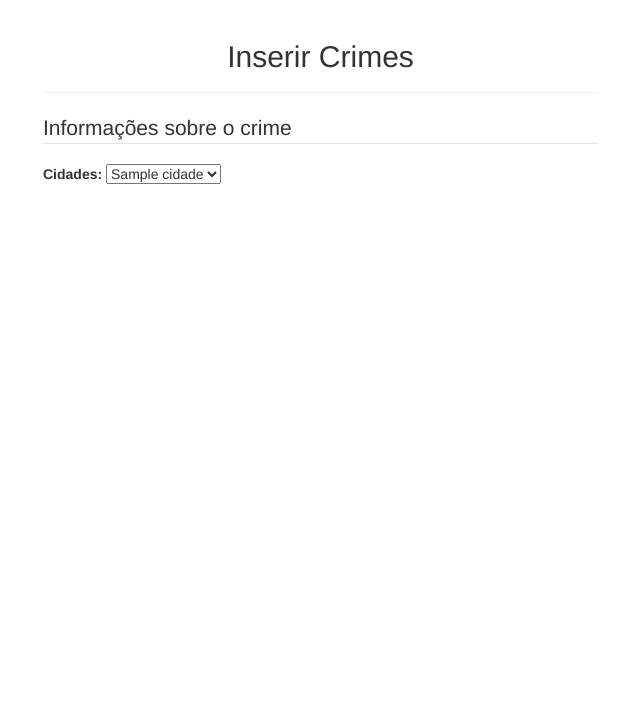
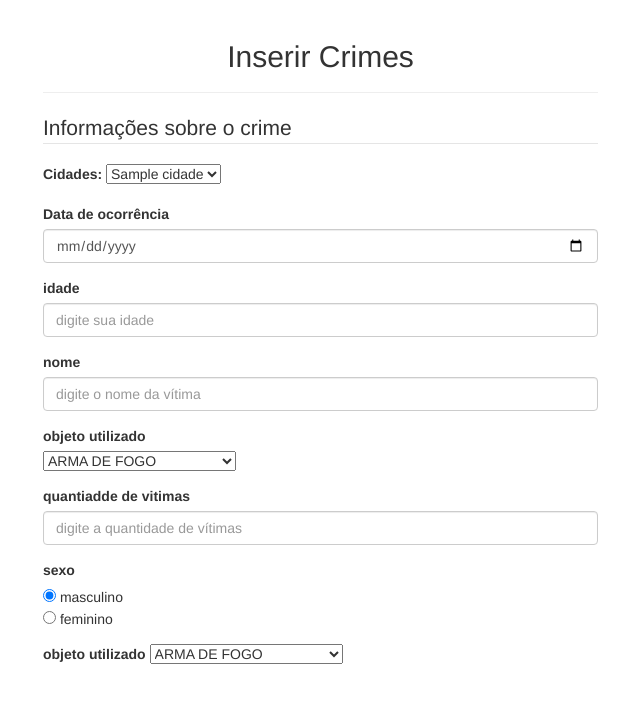
Before and after one commit to elntele/crimesPE, a PHP site: page /inserirCrimes.php in a window 1280 px wide. Shown: the top 703 px of the page, without its empty margins (27-667 px from the left). Run offline with PHP 8.4, Linux system fonts and the light colour scheme; tables that the repository leaves empty or names only in its code hold one stand-in row (values such as "Sample post").

Commit message:
Incremento do formulario de inserção de crime... Incompleto, falta trocar a ultima tag peplo tipo de crime

```diff
--- a/inserirCrimes.php
+++ b/inserirCrimes.php
@@ -38,15 +38,57 @@
 				    ?>
 				    </select>
 			    </div>
+
+			    <div class="form-group">
+			    	<label>Data de ocorrência</label>
+			    	<input type="date" class="form-control" name="data" >
+			    </div>
+
+			    <div class="form-group">
+			    	<label>idade</label>
+			    	<input type="number" min="0" max="100" class="form-control" name="idade" placeholder="digite sua idade" >
+			    </div>
+
+			     <div class="form-group">
+			    	<label>nome</label>
+			    	<input type="text"  class="form-control" name="nome" placeholder="digite o nome da vítima" >
+			    </div>
+
+			    <div class="form-group">
+			    	<label>objeto utilizado</label><br>
+			    	<select name="objeto">
+					    <option>ARMA DE FOGO</option >
+					    <option>ARMA BRANCA</option >
+					    <option>OUTRO TIPO DE OBJETO</option >
+					    </select>
+
+			    </div>
+
+			    <div class="form-group">
+			    	<label>quantiadde de vitimas </label><br>
+			    	<input type="number" min="1" max="10000" class="form-control" name="qtd vitimas" placeholder="digite a quantidade de vítimas" >
+			    </div>
+			    <div class="form-group">
+			      <label>sexo</label><br>
+				  <input type="radio" name="gender" value="masculino" checked> masculino<br>
+				  <input type="radio" name="gender" value="feminino"> feminino<br>
+				</div>
+
+				<div class="form-group">
+			    	<label>objeto utilizado</label>
+			    	<select name="objeto">
+					        <option>ARMA DE FOGO</option >
+					        <option>ARMA BRANCA</option >
+					        <option>OUTRO TIPO DE OBJETO</option >
+
+			    </div>
+
+
+
+
+
     		</fieldset>
 
-    <!-- 		<div class="form-group">
-    			<label class="control-label">Cidade</label>
-    			<select type="text" name="cidade" class="form-control">
-    				<option value="">selecione a cidade</option>
-
-    		</div>
-     -->
 
     	</form>
     </div>
```
